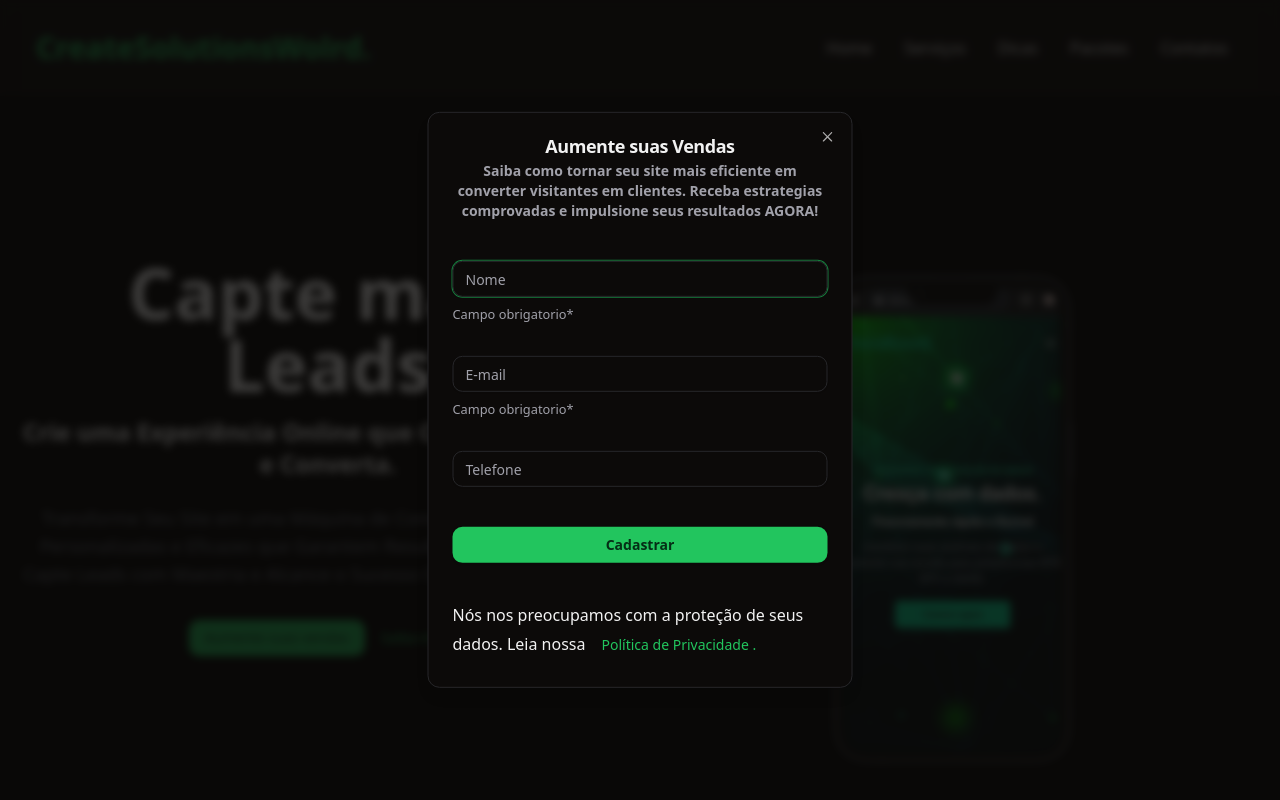
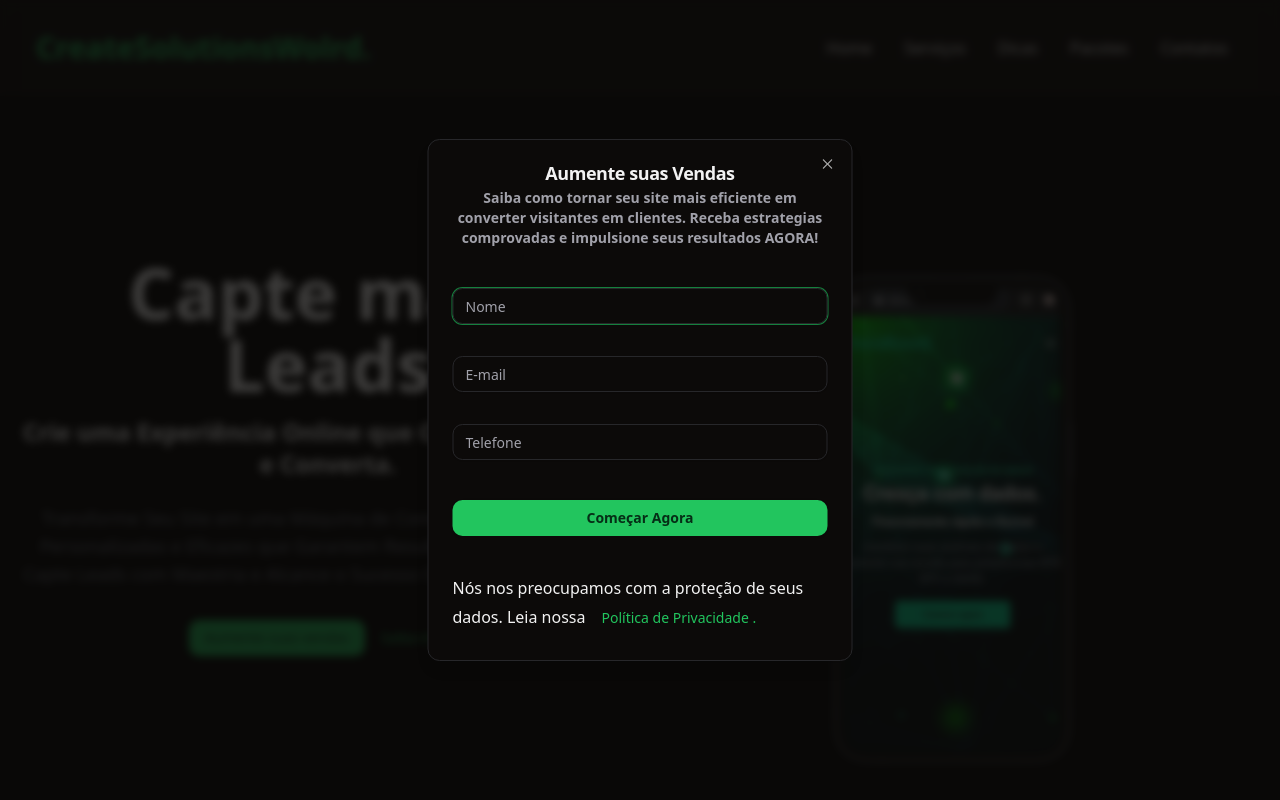
Before and after one commit to MatheusFelixDev/Landing-Page-Create-Solutions-Wolrd, a React (Vite) app: page / in a window 1280 px wide. Both pictures are taken after a click on the button "Aumente suas vendas". Shown: the top 800 px of the page. Built offline with nearby package versions, Linux system fonts and the light colour scheme.

Commit message:
add sisteme in Newsletter & up UserForm

```diff
--- a/src/components/Banner.tsx
+++ b/src/components/Banner.tsx
@@ -20,7 +20,10 @@ export function Banner() {
           </p>
           <div>
             <DialogForm />
-            <Button variant="link">Saiba mais</Button>
+            <a href="#service">
+              <Button variant="link">Saiba mais</Button>
+            </a>
+
           </div>
         </div>
 
--- a/src/components/DialogForm.tsx
+++ b/src/components/DialogForm.tsx
@@ -1,6 +1,4 @@
-import { zodResolver } from "@hookform/resolvers/zod"
-import { useForm } from "react-hook-form"
-import * as z from "zod"
+
 import {
   Dialog,
   DialogContent,
@@ -11,62 +9,23 @@ import {
   DialogTrigger,
 } from "@/components/ui/dialog"
 import { Button } from "@/components/ui/button"
-
-import {
-    Form,
-    FormControl,
-    FormDescription,
-    FormField,
-    FormItem,
-    FormLabel,
-    FormMessage,
-} from "@/components/ui/form"
-
-import { Input } from "@/components/ui/input"
+import { UserForm } from "./UserForm"
 
 
 
 
 
 
-const formSchema = z.object({
-    FNAME: z.string().min(2, { message: "Mínimo de 2 caracteres." }),
-    EMAIL: z
-      .string()
-      .email({
-        message: "E-mail inválido.",
-      })
-      .min(10, {
-        message: "Mínimo de 10 caracteres.",
-      })
-      .max(50, {
-        message: "Máximo de 50 caracteres.",
-      }),
 
-    PHONE: z.string().min(10, { message: "Mínimo de 10 caracteres." }),
-  });
+
+
 
 
 
 export function DialogForm() {
 
 
-   //Definir o formulário
-   const form = useForm<z.infer<typeof formSchema>>({
-    resolver: zodResolver(formSchema),
-    defaultValues: {
-        FNAME:"",
-        EMAIL: "",
-        PHONE:"",
-    },
-  });
 
-  //Defina seu Handler
-  function onSubmit(data: z.infer<typeof formSchema>) {
-    // Do something with the form values.
-    // ✅ This will be type-safe and validated.
-    console.log(data);
-  }
 
 
   return (
@@ -85,80 +44,8 @@ export function DialogForm() {
                 </DialogHeader>
 
         <div className="grid gap-4 py-4">
+          <UserForm />
 
-          <Form {...form}>
-          <div id="mc_embed_shell">
-
-              <div id="mc_embed_signup">
-
-
-                <form
-
-                  action="https://gmail.us12.list-manage.com/subscribe/post?u=64d0de3e8d89d88ae540c2cdd&amp;id=e82f051e66&amp;f_id=001d48e0f0"
-                  method="post"
-                  id="mc-embedded-subscribe-form"
-                  name="mc-embedded-subscribe-form"
-
-                  target="_self"
-                  noValidate
-                >
-
-          <div id="mc_embed_signup_scroll">
-            <FormField
-              control={form.control}
-              name="FNAME"
-              render={({ field }) => (
-                <FormItem className="mb-8">
-                  <FormLabel className="hidden">Nome</FormLabel>
-                  <FormControl>
-                    <Input placeholder="Nome" {...field} />
-                  </FormControl>
-                  <FormDescription className="">Campo obrigatorio*</FormDescription>
-                  <FormMessage />
-                </FormItem>
-              )}
-            />
-
-            <FormField
-              control={form.control}
-              name="EMAIL"
-              render={({ field }) => (
-                <FormItem className="mb-8">
-                  <FormLabel className="hidden">Email</FormLabel>
-                  <FormControl>
-                    <Input placeholder="E-mail" {...field} />
-                  </FormControl>
-                  <FormDescription className="">Campo obrigatorio*</FormDescription>
-                  <FormMessage />
-                </FormItem>
-              )}
-            />
-
-            <FormField
-                control={form.control}
-                name="PHONE"
-                render={({ field }) => (
-                    <FormItem className="mb-8">
-                    <FormLabel className="hidden">Telefone</FormLabel>
-                    <FormControl>
-                        <Input placeholder="Telefone" {...field} />
-                    </FormControl>
-                    <FormDescription className="hidden">This is your phone</FormDescription>
-                    <FormMessage />
-                    </FormItem>
-                )}
-            />
-
-
-                    <Button
-                      onSubmit={form.handleSubmit(onSubmit)}
-                      className="my-2 w-full font-bold" type="submit">Cadastrar</Button>
-            </div>
-          </form>
-
-          </div>
-          </div>
-        </Form>
       </div>
 
 
--- a/src/components/NavBar.tsx
+++ b/src/components/NavBar.tsx
@@ -63,7 +63,7 @@ export function NavBar(){
                 </li>
 
                 <li className='p-4 border-b-4 border-gray-600 transition-colors hover:scale-105 duration-300 hover:text-[#00df9a]'>
-                    <a href="#services"
+                    <a href="#service"
                        onClick={handleNav}
                     >
                         Serviços
--- a/src/components/Newsletter.tsx
+++ b/src/components/Newsletter.tsx
@@ -14,9 +14,11 @@ export function Newsletter(){
                         <p>Assine nosso boletim de noticias e mantenha-se atualizado. É de GRAÇA!!!</p>
                     </div>
                     <div className='my-4 '>
-                        <div className="flex w-full max-w-sm items-center  space-x-2 ">
-                            <Input type="email" placeholder="Email" />
-                            <Button type="submit">Subscribe</Button>
+                        <div>
+                            <form className='flex w-full max-w-sm items-center space-x-2' method="post" action="https://systeme.io/embedded/11738466/subscription">
+                                <Input type="email" placeholder="Email" name="email" />
+                                <Button type="submit">Subscribe</Button>
+                            </form>
                         </div>
                         <p className="my-2">
                             Nós nos preocupamos com a proteção de seus dados. Leia nossa
--- /dev/null
+++ b/src/components/UserForm.tsx
@@ -0,0 +1,128 @@
+import { zodResolver } from "@hookform/resolvers/zod"
+import { useForm } from "react-hook-form"
+import * as z from "zod"
+import {
+    Form,
+    FormControl,
+    FormDescription,
+    FormField,
+    FormItem,
+    FormLabel,
+    FormMessage,
+} from "@/components/ui/form"
+
+import { Input } from "@/components/ui/input"
+import { Button } from "./ui/button"
+
+
+const createUserFormSchema = z.object({
+    FNAME: z.string().nonempty("O nome é obrigatório").min(2, { message: "Mínimo de 2 caracteres." }),
+
+
+    EMAIL: z.string()
+        .nonempty("O e-mail é obrigatório")
+        .email("Formato de e-mail inválido")
+        .max(50, {
+        message: "Máximo de 50 caracteres.",
+      }),
+
+    PHONE: z.string().min(10, { message: "Mínimo de 10 caracteres." }),
+  });
+
+
+export function UserForm() {
+
+     //Definir o formulário
+    const form = useForm<z.infer<typeof createUserFormSchema>>({
+    resolver: zodResolver(createUserFormSchema),
+    defaultValues: {
+        FNAME:"",
+        EMAIL: "",
+        PHONE:"",
+    },
+  });
+
+
+
+    return (
+        <Form {...form} >
+          <div id="mc_embed_shell">
+
+              <div id="mc_embed_signup">
+
+
+                <form
+                  action="https://gmail.us12.list-manage.com/subscribe/post?u=64d0de3e8d89d88ae540c2cdd&amp;id=e82f051e66&amp;f_id=001d48e0f0"
+                  method="post"
+                  id="mc-embedded-subscribe-form"
+                  name="mc-embedded-subscribe-form"
+                  target="_self"
+                        noValidate
+                        onSubmit={(e) => {
+                            e.preventDefault();
+
+                            form.trigger().then((isValid) => {
+                                if (isValid) {
+                                    (e.target as HTMLFormElement).submit(); // Explicitly cast e.target to HTMLFormElement
+                                }
+                            });
+                        }}
+                        >
+
+
+          <div id="mc_embed_signup_scroll">
+            <FormField
+              control={form.control}
+              name="FNAME"
+              render={({ field }) => (
+                <FormItem className="mb-8">
+                  <FormLabel className="hidden">Nome</FormLabel>
+                  <FormControl>
+                    <Input placeholder="Nome" {...field} />
+                  </FormControl>
+                  <FormDescription className="hidden">Campo obrigatorio*</FormDescription>
+                  <FormMessage />
+                </FormItem>
+              )}
+            />
+
+            <FormField
+              control={form.control}
+              name="EMAIL"
+              render={({ field }) => (
+                <FormItem className="mb-8">
+                  <FormLabel className="hidden">Email</FormLabel>
+                  <FormControl>
+                    <Input placeholder="E-mail" {...field} />
+                  </FormControl>
+                  <FormDescription className="hidden">Campo obrigatorio*</FormDescription>
+                  <FormMessage />
+                </FormItem>
+              )}
+            />
+
+            <FormField
+                control={form.control}
+                name="PHONE"
+                render={({ field }) => (
+                    <FormItem className="mb-8">
+                    <FormLabel className="hidden">Telefone</FormLabel>
+                    <FormControl>
+                        <Input placeholder="Telefone" {...field} />
+                    </FormControl>
+                    <FormDescription className="hidden">This is your phone</FormDescription>
+                    <FormMessage />
+                    </FormItem>
+                )}
+            />
+        <Button className="my-2 w-full font-bold" type="submit">
+          Começar Agora
+        </Button>
+            </div>
+          </form>
+
+          </div>
+          </div>
+        </Form>
+    )
+}
```
